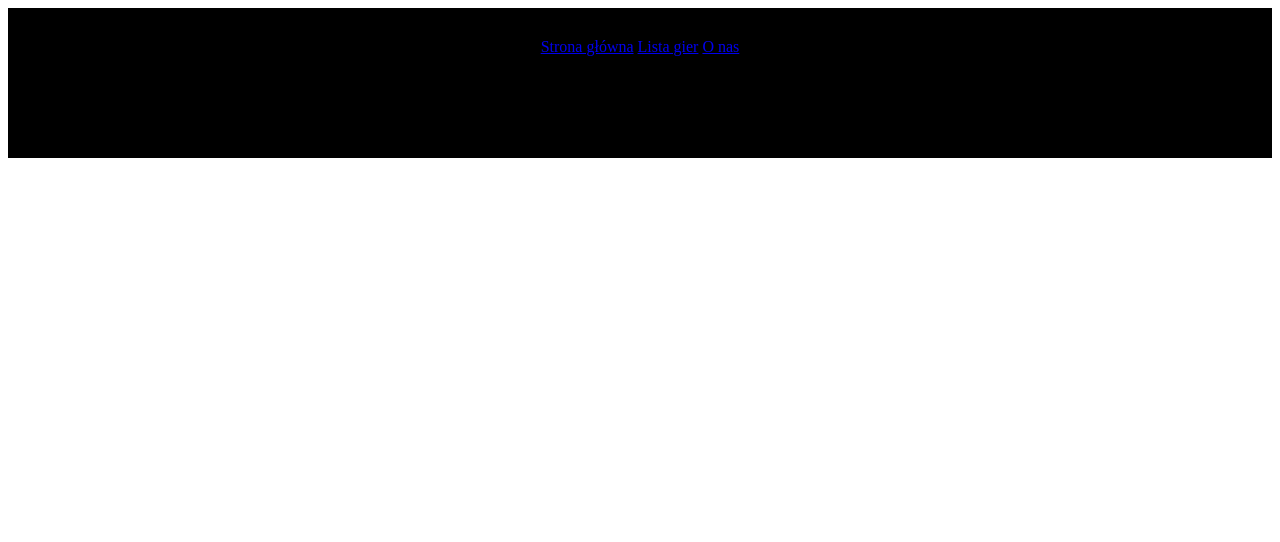
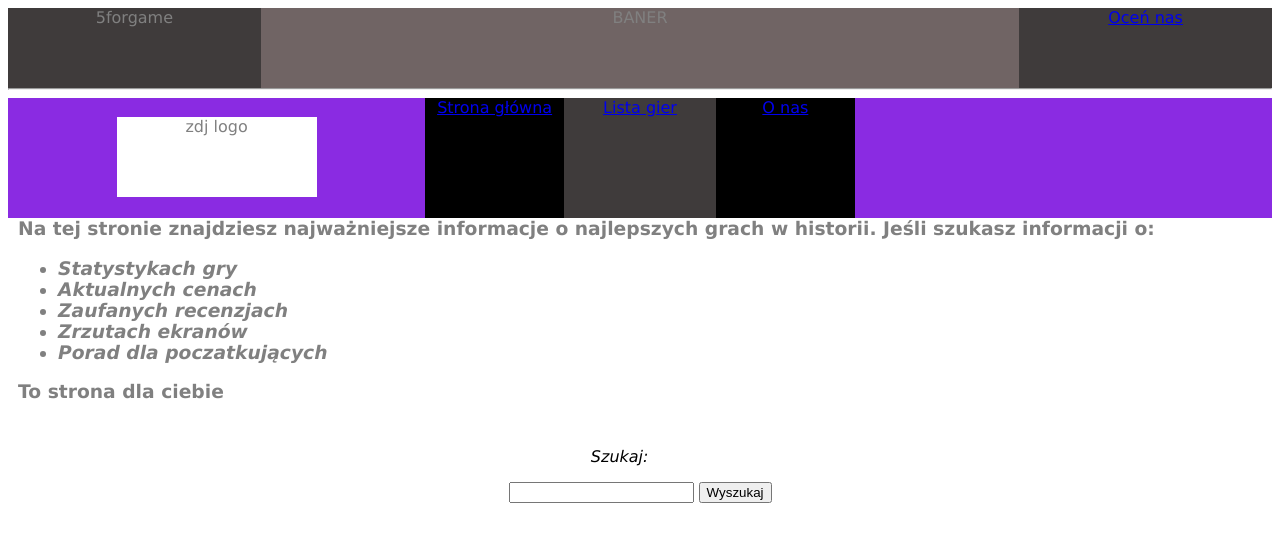
Before and after one commit to VoidDave/stronaprojekt, a plain HTML site: page index.html in a window 1280 px wide. Drawn offline with Linux system fonts and the light colour scheme.

Commit message:
główny pasek

```diff
--- a/index.html
+++ b/index.html
@@ -6,10 +6,53 @@
         <link rel="stylesheet" href="style.css">
     </head>
     <body bgcolor="white">
-        <div id="menu">
-            <a href="index.html">Strona główna</a>
-            <a href="listagier.html">Lista gier</a>
-            <a href="onas.html">O nas</a>
+        <div id="header">
+            <div id="forgame">
+                5forgame
+            </div>
+            <div id="baner">
+                BANER
+            </div>
+            <div id="ocennas">
+                <a href="ocennas.html">Oceń nas</a>
+            </div>
+            <hr>
+            <div id="logo">
+             <br>
+                <div id="grafikalogo">
+                    zdj logo
+                </div>
+            </div>
+            <div id="glowna">
+                <a href="index.html">Strona główna</a>
+            </div>
+            <div id="listagier">
+                <a href="listagier.html">Lista gier</a>
+            </div>
+            <div id="onas">
+                <a href="onas.html">O nas</a>
+            </div>
+            <div id="pusty">
+            </div>
+        </div>
+        <br>
+        <div id="info">
+            <h3>Na tej stronie znajdziesz najważniejsze informacje o najlepszych grach w historii. Jeśli szukasz informacji o:
+            <i><ul>
+                <li>Statystykach gry</li>
+                <li>Aktualnych cenach</li>
+                <li>Zaufanych recenzjach</li>
+                <li>Zrzutach ekranów</li>
+                <li>Porad dla poczatkujących</li>
+            </ul></i>
+            To strona dla ciebie</h3>
+        </div>
+        <div id="szukacz">
+            <form action="gry.php" method="post">
+                <label for="szukacz"><pre><i>Szukaj:        </i></pre></label>
+                <input id="szukacz" name="szukacz">
+                <input type="submit" value="Wyszukaj">
+            </form>
         </div>
     </body>
 </html>
--- a/style.css
+++ b/style.css
@@ -1,8 +1,81 @@
-#menu{
+body{
+    font-family: Verdana, Geneva, Tahoma, sans-serif;
+    color: grey;
+}
+#forgame{
+    float: left;
+    width: 20%;
+    height: 80px;
+    text-align: center;
+    background-color: #3f3b3b;
+}
+#baner{
+    float: left;
+    width: 60%;
+    height: 80px;
+    text-align: center;
+    background-color: #706464;
+}
+#ocennas{
+    float: left;
+    width: 20%;
+    height: 80px;
+    text-align: center;
+    background-color: #3f3b3b;
+}
+#logo{
+    width: 33%;
+    float: left;
+    height: 120px;
+    background-color: blueviolet;
+}
+#glowna{
+    background-color: #000000;
+    color: white;
+    height: 120px;
+    text-align: center;
+    width: 11%;
+    float: left;
+}
+#info{
+    background-color: white;
+    padding: 10px;
+}
+#listagier{
+    background-color: #3f3b3b;
+    color: white;
+    height: 120px;
+    text-align: center;
+    width: 12%;
+    float: left;
+}
+#onas{
     background-color: black;
     color: white;
     height: 120px;
     text-align: center;
-    padding-top: 30px;
-
+    width: 11%;
+    float: left;
 }
+#pusty{
+    background-color: blueviolet;
+    color: white;
+    height: 120px;
+    text-align: center;
+    width: 33%;
+    float: left;
+}
+#grafikalogo{
+    background-color:  white;
+    height: 80px;
+    width: 200px;
+    margin: auto;
+    text-align: center;
+}
+#szukacz{
+   text-align:center;
+}
+pre{
+    font-family: Verdana, Geneva, Tahoma, sans-serif;
+    color: black;
+}
```
Also changed, not shown: listagier.html (+28 -4 lines), onas.html (+28 -4 lines).
